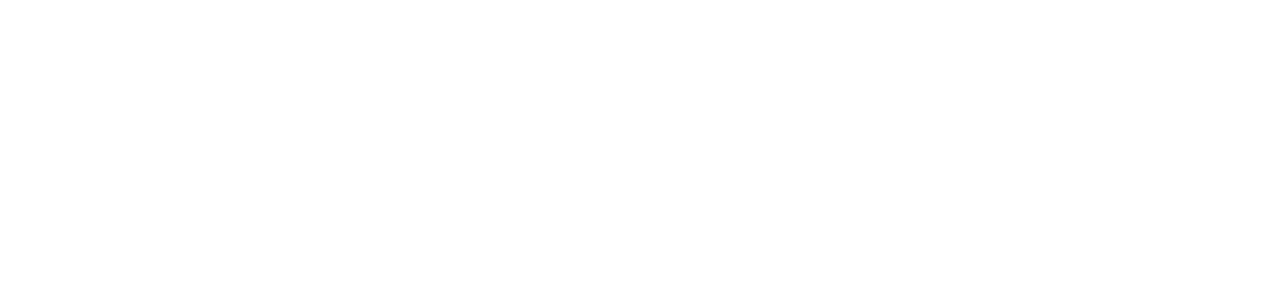
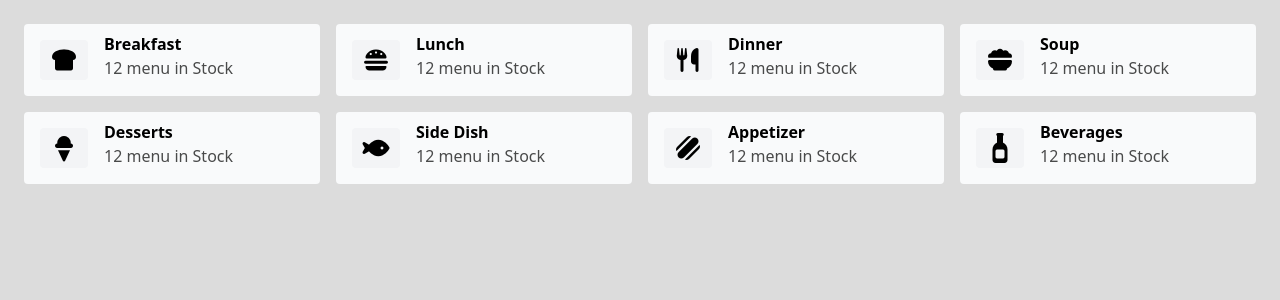
Before and after one commit to RommelAgasa/POS, a React (Vite) app: page / in a window 1280 px wide. Shown: the top 300 px of the page. Built offline with nearby package versions, Linux system fonts and the light colour scheme.

Commit message:
done making the component for food category

```diff
--- a/index.html
+++ b/index.html
@@ -3,7 +3,10 @@
   <head>
     <meta charset="UTF-8" />
     <link rel="icon" type="image/svg+xml" href="/vite.svg" />
-    <meta name="viewport" content="width=device-width, initial-scale=1.0" />
+    <!-- <meta name="viewport" content="width=device-width, initial-scale=1.0" /> -->
+    <meta name="viewport" content="width=1024">
+    <link href="https://fonts.googleapis.com/css2?family=Roboto:wght@400;500;700&display=swap" rel="stylesheet">
+    <link rel="stylesheet" href="https://cdnjs.cloudflare.com/ajax/libs/font-awesome/7.0.1/css/all.min.css">
     <title>POS</title>
   </head>
   <body>
--- a/src/App.jsx
+++ b/src/App.jsx
@@ -1,10 +1,13 @@
 import './App.css'
+import Category from './components/category'
 
 function App() {
 
   return (
     <>
-
+      <div className='p-6'>
+        <Category />
+      </div>
     </>
   )
 }
--- /dev/null
+++ b/src/components/category.jsx
@@ -0,0 +1,38 @@
+
+
+function CategoryCard(props) {
+  const { categoryName, stock, icon } = props;
+
+  return (
+    <div className="flex gap-2 bg-gray-50 p-2 rounded-sm cursor-pointer">
+      <div className="bg-gray-100 w-12 m-2 rounded-sm flex justify-center items-center p-2">
+        <i className={`text-2xl ${icon}`}></i>
+      </div>
+      <div>
+        <h2 className="font-bold">{categoryName}</h2>
+        <h3 className="opacity-70">{stock} menu in Stock</h3>
+      </div>
+    </div>
+  );
+}
+
+
+export default function Category(){
+
+    return(
+        <div className="grid grid-rows-2 gap-4">
+            <div className="grid grid-cols-4 w-full gap-4">
+                <CategoryCard categoryName='Breakfast' stock={12} icon='fa-solid fa-bread-slice'/>
+                <CategoryCard categoryName='Lunch' stock={12}   icon="fa-solid fa-burger"/>
+                <CategoryCard categoryName='Dinner' stock={12}  icon="fa-solid fa-utensils" />
+                <CategoryCard categoryName='Soup' stock={12}  icon="fa-solid fa-bowl-food" />
+            </div>
+            <div className="grid grid-cols-4 w-full gap-4">
+                <CategoryCard categoryName='Desserts' stock={12} icon="fa-solid fa-ice-cream" />
+                <CategoryCard categoryName='Side Dish' stock={12}   icon="fa-solid fa-fish"/>
+                <CategoryCard categoryName='Appetizer' stock={12}  icon="fa-solid fa-hotdog" />
+                <CategoryCard categoryName='Beverages' stock={12}   icon="fa-solid fa-wine-bottle"/>
+            </div>
+        </div>
+    );
+}
--- a/src/index.css
+++ b/src/index.css
@@ -1 +1,5 @@
 @import 'tailwindcss';
+
+body{
+    background-color: gainsboro;
+}
```
